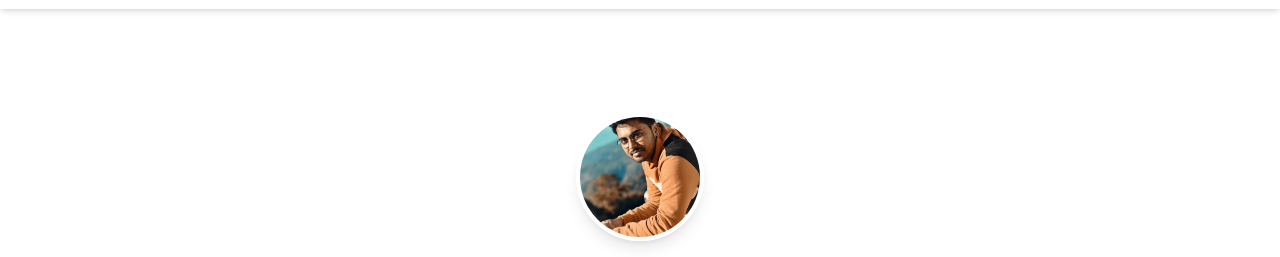
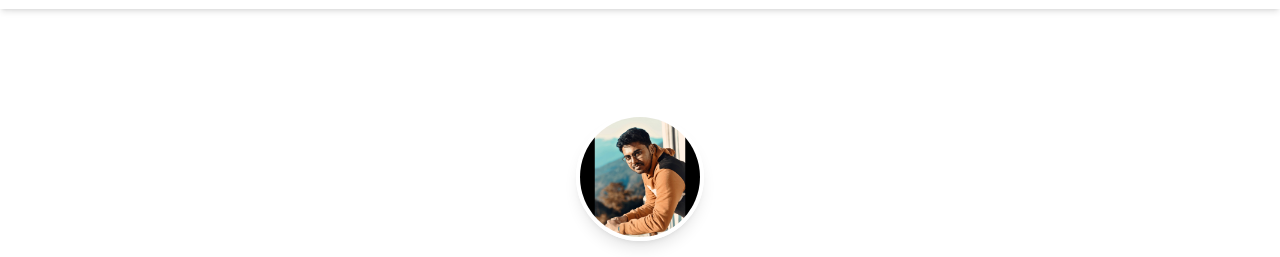
Before and after one commit to sudipt0ghosh/cv, a plain HTML site: page index.html in a window 1280 px wide. Shown: the part 47-304 px from the top of the page. Drawn offline with nearby package versions, Linux system fonts and the light colour scheme.

Commit message:
Refactor code structure for improved readability and maintainability

```diff
--- a/index.html
+++ b/index.html
@@ -94,7 +94,7 @@
 
     <header id="home" class="pt-24 bg-white">
         <div class="container mx-auto px-6 py-16 text-center">
-            <img src="1673845171883.jpg" alt="Sudipta Ghosh Profile Picture" class="w-32 h-32 rounded-full mx-auto mb-6 object-cover shadow-lg border-4 border-white">
+            <img src="1673845171883.jpeg" alt="Sudipta Ghosh Profile Picture" class="w-32 h-32 rounded-full mx-auto mb-6 object-cover shadow-lg border-4 border-white">
             <h1 class="text-4xl md:text-6xl font-bold text-gray-800">Sudipta Ghosh</h1>
             <p class="mt-4 text-lg md:text-xl text-gray-600">Senior Associate Software Engineer</p>
             <p class="mt-2 text-gray-500">Node.js Specialist | AI & API Enthusiast</p>
```
Also changed, not shown: 1673845171883-1.jpg (renamed from 1673845171883.jpg), 1673845171883.jpeg (added).
